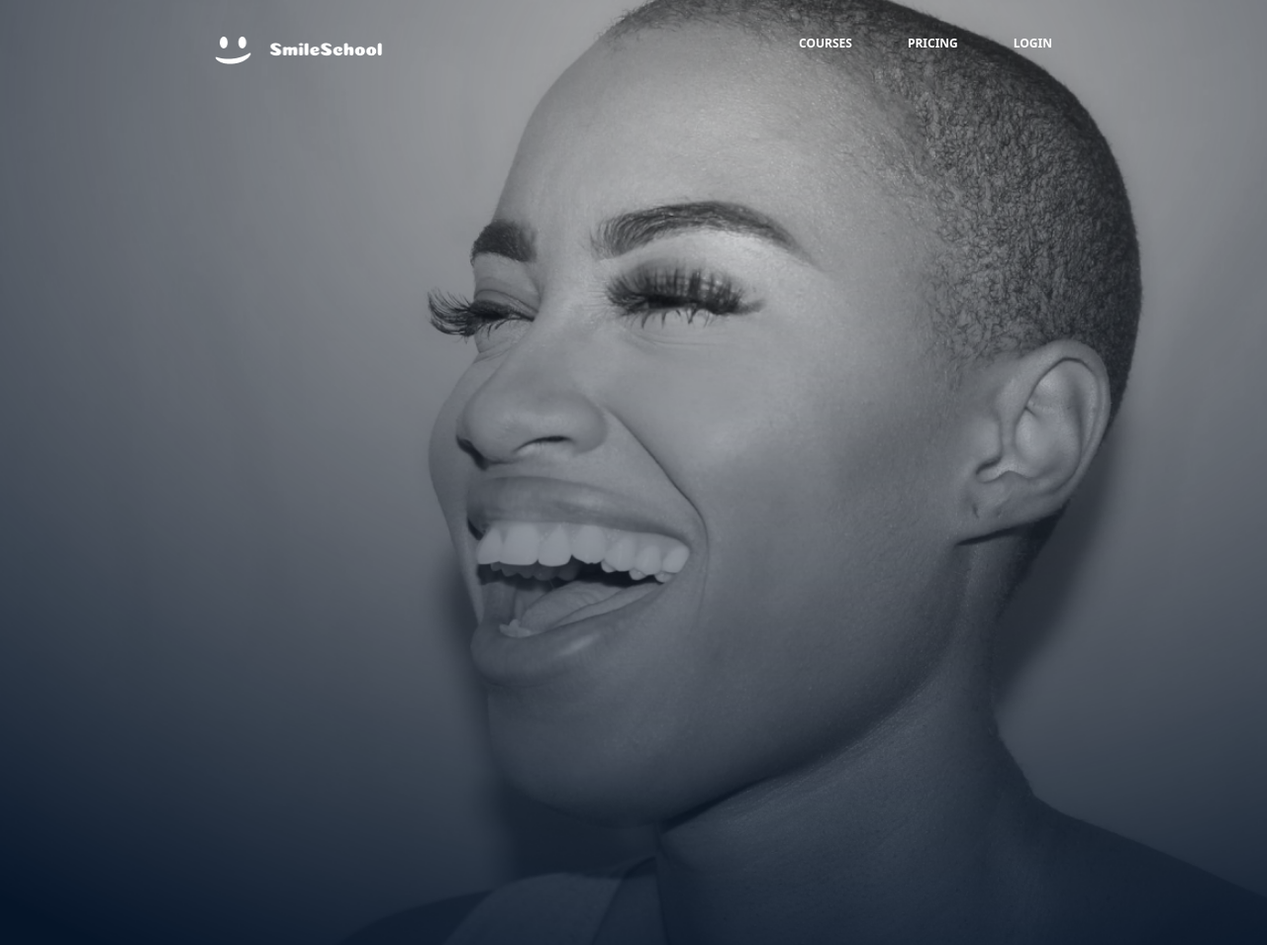
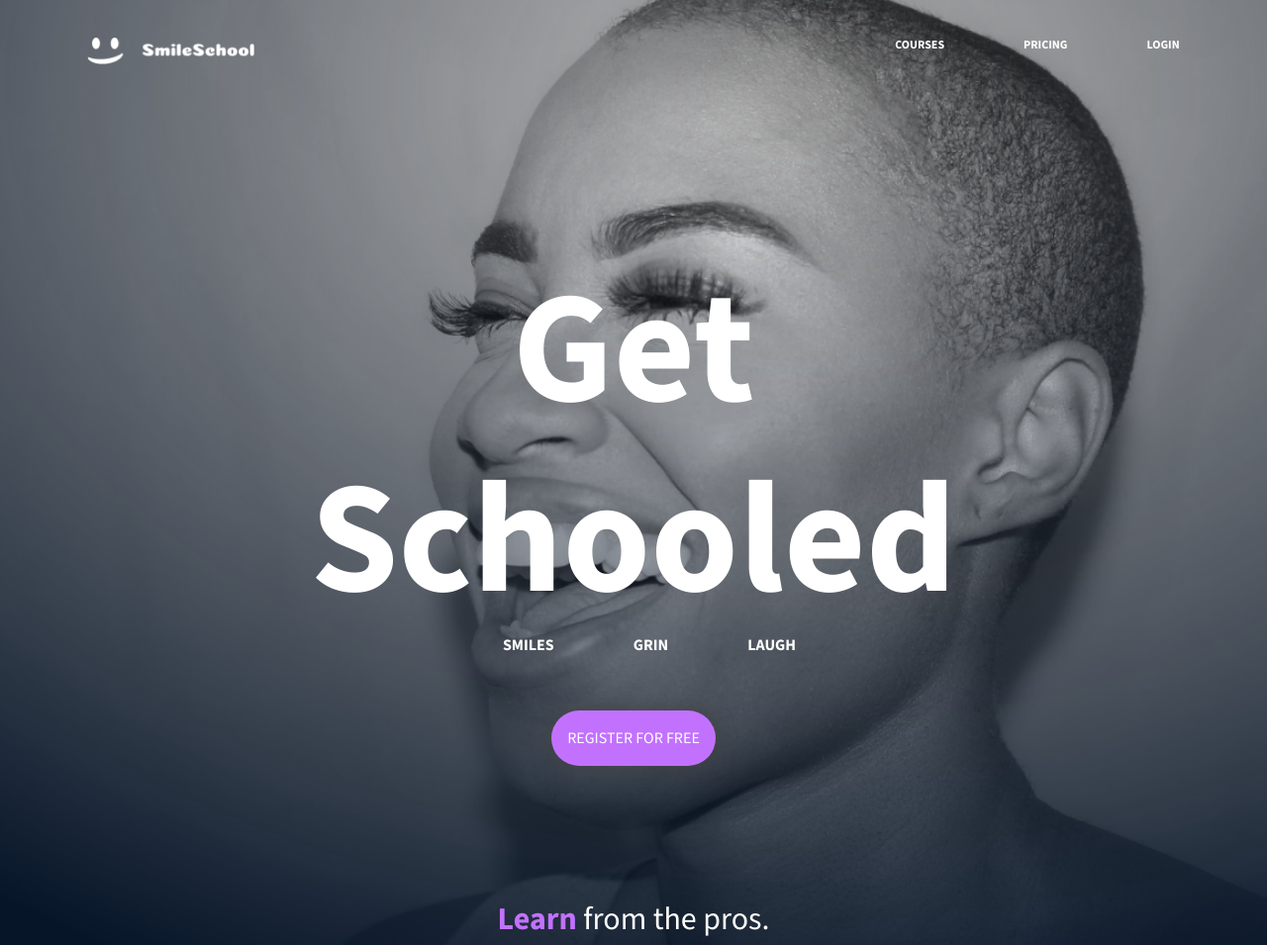
Before and after one commit to HBKtheKid/alx_html_css, a plain HTML site: page css_advance/index.html in a window 1280 px wide. Shown: the top 955 px of the page at 99% size. Drawn offline with nearby package versions, Linux system fonts and the light colour scheme.

Commit message:
new changes

```diff
--- a/css_advance/index.html
+++ b/css_advance/index.html
@@ -14,10 +14,10 @@
     <link rel="stylesheet" href="styles.css" />
   </head>
   <body>
-    <section id="hero-section" class="d-flex justify-content-center">
+    <section id="hero-section">
       <header>
         <nav>
-          <img src="./images/logo.png" alt="" width="169px" height="100%" />
+          <img src="./images/logo.png" alt="" width="169px" height="29.4px" />
           <ul>
             <li>COURSES</li>
             <li>PRICING</li>
@@ -25,6 +25,22 @@
           </ul>
         </nav>
       </header>
+
+      <h1 class="text-center">Get Schooled</h1>
+      <ul class="d-flex">
+        <li>SMILES</li>
+        <li>GRIN</li>
+        <li>LAUGH</li>
+      </ul>
+      <div class="d-flex justify-content-center" style="width: 100%">
+        <button type="button" class="p-3">REGISTER FOR FREE</button>
+      </div>
+      <p
+        style="font-size: 32px; margin-top: 130px"
+        class="text-center text-white"
+      >
+        <span>Learn</span> from the pros.
+      </p>
     </section>
     <footer></footer>
   </body>
--- a/css_advance/styles.css
+++ b/css_advance/styles.css
@@ -1,25 +1,30 @@
+@import url("https://fonts.googleapis.com/css2?family=Source+Sans+3:ital,wght@0,200..900;1,200..900&display=swap");
+
 body {
   margin: 0;
   padding: 0;
+  font-family: "Source Sans 3", serif;
 }
 
 header {
-  margin-top: 35px;
-  width: 1103.41px;
+  padding-top: 35px;
+  width: 100%;
   height: 29.4px;
+  display: flex;
+  flex-direction: column;
+  align-items: center;
 }
 
 header Nav {
   display: flex;
-  flex-direction: row;
   justify-content: space-between;
   flex: auto;
   align-items: center;
+  width: 1103.41px;
 }
 
 nav ul {
   display: flex;
-
   gap: 3.5rem;
   list-style: none;
 }
@@ -36,9 +41,44 @@ main {
 
 #hero-section {
   width: 100%;
-  height: 1093px;
+  height: 1095px;
   padding: 0 217px;
   background-image: url(./images/Object.png);
   background-repeat: no-repeat;
   background-size: cover;
 }
+
+#hero-section h1 {
+  margin-top: 220px;
+  font-weight: 700;
+  color: white;
+  font-size: 160px;
+  margin-bottom: 0px;
+}
+
+#hero-section ul {
+  margin-top: 1px;
+  list-style: none;
+  justify-self: center;
+  gap: 5rem;
+}
+
+#hero-section ul li {
+  color: white;
+  font-weight: 700;
+}
+
+#hero-section button {
+  justify-self: center;
+  border: transparent;
+  border-radius: 50px;
+  background-color: #c271ff;
+  color: white;
+  margin-top: 38px;
+  box-shadow: 0 0 20px rgb(66, 66, 66);
+}
+
+#hero-section span {
+  color: #c271ff;
+  font-weight: 700;
+}
```
